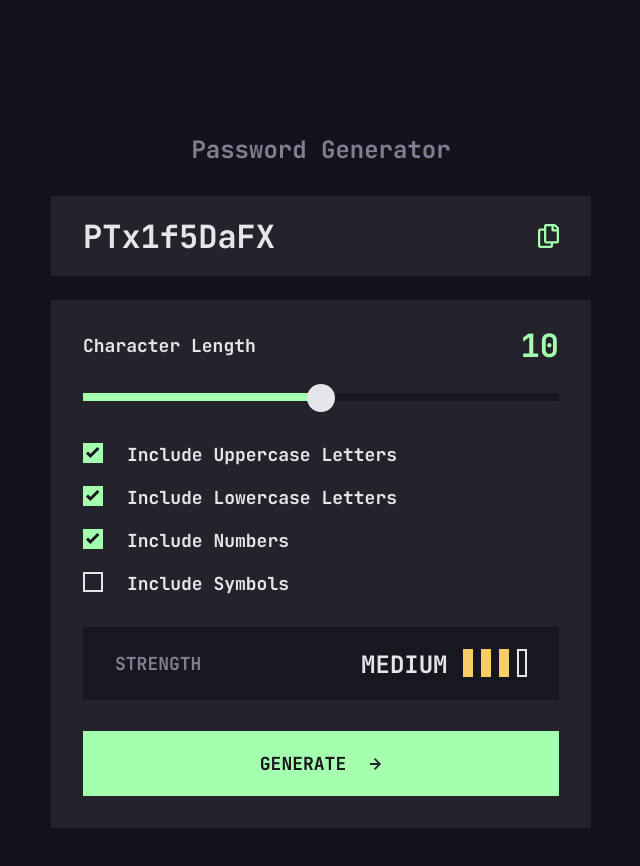
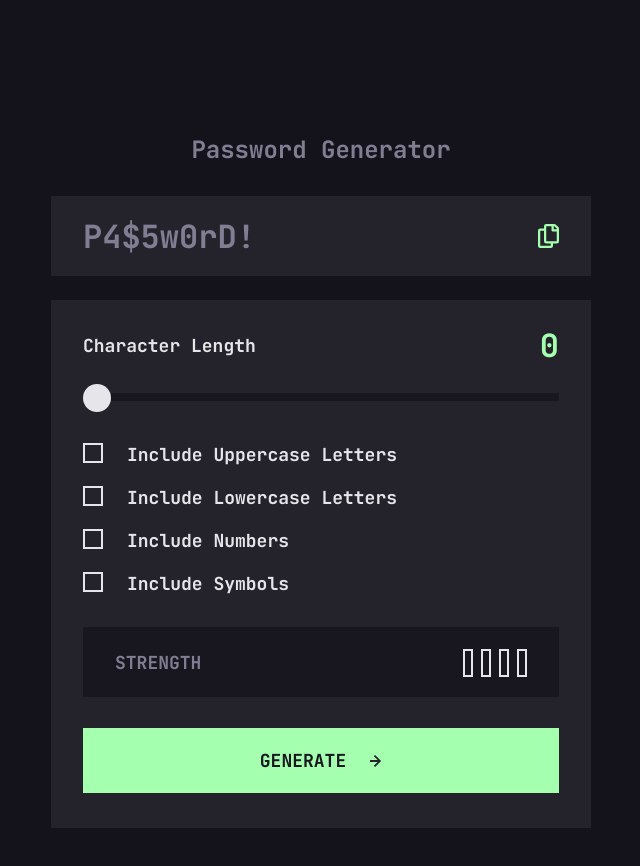
Before and after one commit to HusseinSamy/password-generator, an Angular app: page / in a window 1280 px wide. Shown: the top 866 px of the page, without its empty margins (319-959 px from the left). Built offline with nearby package versions, Linux system fonts and the light colour scheme.

Commit message:
Updates the empty state

```diff
--- a/src/app/app.component.html
+++ b/src/app/app.component.html
@@ -9,7 +9,7 @@
 
       <!-- Password Container -->
       <div class="password__container">
-        <h2 #password_value class="password">{{password}}</h2>
+        <h2 #password_value class="password" [ngClass]="{'--placeholder': !password}">{{password ? password : passwordPlaceholder}}</h2>
         <span class="password__copy-to-clipboard" (click)="copyPasswordToClipboard(password_value?.textContent)">
           <p class="copy-to-clipboard__keword"*ngIf="copied">COPIED</p>
           <svg class="copy-icon-desktop" width="21" height="24" xmlns="http://www.w3.org/2000/svg"><path d="M20.341 3.091 17.909.659A2.25 2.25 0 0 0 16.319 0H8.25A2.25 2.25 0 0 0 6 2.25V4.5H2.25A2.25 2.25 0 0 0 0 6.75v15A2.25 2.25 0 0 0 2.25 24h10.5A2.25 2.25 0 0 0 15 21.75V19.5h3.75A2.25 2.25 0 0 0 21 17.25V4.682a2.25 2.25 0 0 0-.659-1.591ZM12.469 21.75H2.53a.281.281 0 0 1-.281-.281V7.03a.281.281 0 0 1 .281-.281H6v10.5a2.25 2.25 0 0 0 2.25 2.25h4.5v1.969a.282.282 0 0 1-.281.281Zm6-4.5H8.53a.281.281 0 0 1-.281-.281V2.53a.281.281 0 0 1 .281-.281H13.5v4.125c0 .621.504 1.125 1.125 1.125h4.125v9.469a.282.282 0 0 1-.281.281Zm.281-12h-3v-3h.451c.075 0 .147.03.2.082L18.667 4.6a.283.283 0 0 1 .082.199v.451Z"/></svg>
@@ -34,7 +34,7 @@
           Character Length
           <span class="character-length-value">{{passwordLength}}</span>
         </label>
-        <input [(ngModel)]="passwordLength" type="range" min="0" max="20" value="10" id="character-length"
+        <input [(ngModel)]="passwordLength" type="range" min="0" max="20" value="0" id="character-length"
           (input)="styleRangeInput($event)" />
       </div>
 
@@ -71,13 +71,13 @@
       <div class="strength-meter">
         <p class="strength-meter__keyword --small-font">{{"strength" | uppercase }}</p>
         <div class="strength__indicator">
-          <p class="indicator__keyword --medium-font">{{strength}}</p>
+          <p class="indicator__keyword --medium-font">{{strength ? strength : ""}}</p>
 
           <div id="strength-bar-container">
-            <div class="strength-bar"></div>
-            <div class="strength-bar"></div>
-            <div class="strength-bar"></div>
-            <div class="strength-bar"></div>
+            <div class="strength-bar strength-bar-empty"></div>
+            <div class="strength-bar strength-bar-empty"></div>
+            <div class="strength-bar strength-bar-empty"></div>
+            <div class="strength-bar strength-bar-empty"></div>
           </div>
         </div>
       </div>
--- a/src/app/app.component.scss
+++ b/src/app/app.component.scss
@@ -8,6 +8,10 @@ main{
   flex-direction: column;
   align-items: center;
   padding-top: 6.4rem;
+}
+
+.--placeholder{
+  color: var(--grey) !important;
 }
 
 .copy-icon-mobile, .copy-icon-desktop{
--- a/src/app/app.component.ts
+++ b/src/app/app.component.ts
@@ -6,20 +6,21 @@ import { Component } from '@angular/core';
 })
 export class AppComponent {
   title = 'password-generator';
-  password: string = "PTx1f5DaFX";
+  password: string = "";
+  passwordPlaceholder: string = "P4$5w0rD!"
   copied: boolean = false;
-  upperCase: boolean = true;
-  lowerCase: boolean = true;
-  includeNumbers: boolean = true;
+  upperCase: boolean = false;
+  lowerCase: boolean = false;
+  includeNumbers: boolean = false;
   includeSymbols: boolean = false;
-  passwordLength: number = 10;
+  passwordLength: number = 0;
   strengthMeter: number = 0; // 1-4
-  strength: string = "MEDIUM";
-  oldStrengthClass: string = "--yellow-bg";
+  strength: string = "";
+  oldStrengthClass: string = "";
 
 
   ngOnInit() {
-    this.calculatePasswordStrength();
+    // this.calculatePasswordStrength();
   }
 
   styleRangeInput(e: any) {
@@ -86,12 +87,20 @@ export class AppComponent {
       this.removePreviousColor();
     }
     let strength = 0;
-    if (this.passwordLength > 8) strength++;
-    if (this.includeSymbols) strength++;
-    if (this.includeNumbers) strength++;
-    if (this.upperCase) strength++;
-    this.strengthMeter = strength;
-    this.paintStrength();
+    if (this.passwordLength > 0) {
+      if ((this.lowerCase || this.upperCase || this.includeNumbers || this.includeSymbols) && this.passwordLength > 8) strength++;
+      if (this.includeSymbols) strength++;
+      if (this.includeNumbers) strength++;
+      if (this.upperCase) strength++;
+    }
+    if (strength == 0) {
+      if ((this.lowerCase || this.upperCase || this.includeNumbers || this.includeSymbols) && this.passwordLength > 0) strength++;
+    }
+    if (strength > 0) {
+      this.strengthMeter = strength;
+      this.removePreviousEmptyBar();
+      this.paintStrength();
+    }
 
   }
 
--- a/src/input.scss
+++ b/src/input.scss
@@ -12,7 +12,7 @@
     width: 100%;
     background: var(--very-dark-grey);
     background-image: linear-gradient(var(--neon-green), var(--neon-green));
-    background-size: 50% 100%;
+    background-size: 0% 100%;
     background-repeat: no-repeat;
     margin: 0;
 
```
